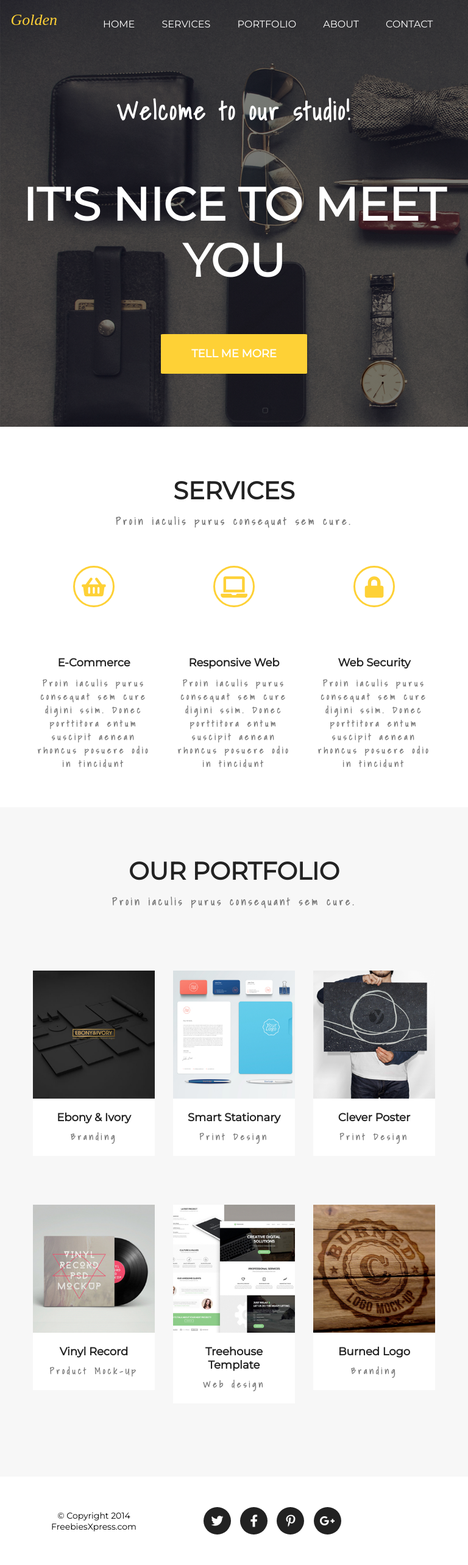
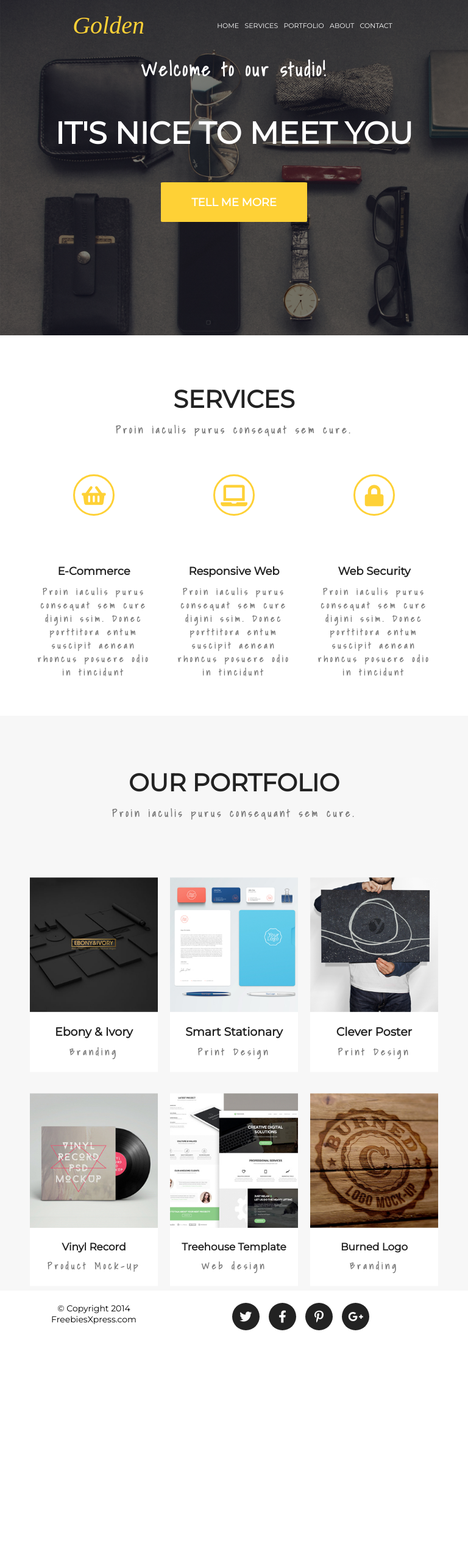
Before and after one commit to kazik545/modul-4, a website: page zadanie-4/index.html in a window 768 px wide. Shown: the whole page at 61% size. After the commit the page ends 2192 px from the top, so only its background shows below. Drawn offline with Linux system fonts and the light colour scheme; a web font is replaced by a local one.

Commit message:
add resposive view

```diff
--- a/zadanie-4/index.html
+++ b/zadanie-4/index.html
@@ -7,6 +7,7 @@
         <link rel="stylesheet" href="vendor/bootstrap-grid.css">
         <link rel="stylesheet" href="css/style.css">
         <link rel="stylesheet" href="https://cdnjs.cloudflare.com/ajax/libs/font-awesome/5.9.0/css/all.min.css">
+        <meta name="viewport" content="width=device-width, initial-scale=1.0">
     </head>
     <body>
         <header>
@@ -33,17 +34,17 @@
                 <h3 class="title">SERVICES</h3>
                 <h2 class="sub-title">Proin iaculis purus consequat sem cure.</h2>
                 <div class="row">
-                    <div class="col-4">
+                    <div class="col-12 col-md-4">
                         <i class="fas fa-shopping-basket"></i>
                         <h3 class="title title-small">E-Commerce</h3>
                         <h2 class="sub-title sub-title-small">Proin iaculis purus consequat sem cure digini ssim. Donec porttitora entum suscipit aenean rhoncus posuere odio in tincidunt</h2>
                     </div>
-                    <div class="col-4">
+                    <div class="col-12 col-md-4">
                         <i class="fas fa-laptop"></i>
                         <h3 class="title title-small">Responsive Web</h3>
                         <h2 class="sub-title sub-title-small">Proin iaculis purus consequat sem cure digini ssim. Donec porttitora entum suscipit aenean rhoncus posuere odio in tincidunt</h2>
                     </div>
-                    <div class="col-4">
+                    <div class="col-12 col-md-4">
                         <i class="fas fa-lock"></i>
                         <h3 class="title title-small">Web Security</h3>
                         <h2 class="sub-title sub-title-small">Proin iaculis purus consequat sem cure digini ssim. Donec porttitora entum suscipit aenean rhoncus posuere odio in tincidunt</h2>
@@ -56,7 +57,7 @@
                 <h3 class="title">OUR PORTFOLIO</h3>
                 <h2 class="sub-title">Proin iaculis purus consequant sem cure.</h2>
                 <div class="row">
-                    <div class="card col-4">
+                    <div class="card col-12 col-md-4">
                         <div class="row">
                             <div class="card-image col-12">
                                 <img src="images/Image.jpg" alt="image">
@@ -67,7 +68,7 @@
                             </div>
                         </div>
                     </div>
-                    <div class="card col-4">
+                    <div class="card col-12 col-md-4">
                         <div class="row">
                             <div class="card-image col-12">
                                 <img src="images/Image2.jpg" alt="image">
@@ -78,7 +79,7 @@
                             </div>
                         </div>
                     </div>
-                    <div class="card col-4">
+                    <div class="card col-12 col-md-4">
                         <div class="row">
                             <div class="card-image col-12">
                                 <img src="images/Image3.png" alt="image">
@@ -89,7 +90,7 @@
                             </div>
                         </div>
                     </div>
-                    <div class="card col-4">
+                    <div class="card col-12 col-md-4">
                         <div class="row">
                             <div class="card-image col-12">
                                 <img src="images/image4.jpg" alt="image">
@@ -100,7 +101,7 @@
                             </div>
                         </div>
                     </div>
-                    <div class="card col-4">
+                    <div class="card col-12 col-md-4">
                         <div class="row">
                             <div class="card-image col-12">
                                 <img src="images/Image5.jpg" alt="image">
@@ -111,7 +112,7 @@
                             </div>
                         </div>
                     </div>
-                    <div class="card col-4">
+                    <div class="card col-12 col-md-4">
                         <div class="row">
                             <div class="card-image col-12">
                                 <img src="images/Image6.jpg" alt="image">
@@ -128,10 +129,10 @@
         <footer>
             <div class="container">
                 <div class="row">
-                    <div class="copyright col-4">
+                    <div class="copyright col-12 col-md-4">
                         <p>© Copyright 2014 FreebiesXpress.com</p>
                     </div>
-                    <div class="social-media col-8">
+                    <div class="social-media col-12 col-md-8">
                         <ul>
                             <li><a href="#"><i class="fab fa-twitter"></i>twitter</a></li>
                             <li><a href="#"><i class="fab fa-facebook-f"></i>facebook</a></li>
--- a/zadanie-4/sass/style.scss
+++ b/zadanie-4/sass/style.scss
@@ -190,3 +190,130 @@ footer {
         }
     }
 }
+/* media */
+@media (min-width:300px) and (max-width:911px) {
+    header {
+        height: 550px;
+        .first-header {
+            margin: 20px 0 0 0;
+            font-size: 30px;
+        }
+        .second-header {
+            font-size: 50px;
+        }
+        .row {
+            justify-content: center;
+            .logo {
+                h2 {
+                    font-size: 40px;
+                    margin-bottom: 5px;
+                }
+            }
+            .menu {
+                margin-top: 10px;
+                ul {
+                    padding: 0;
+                    li {
+                        margin-right: 5px;
+                        font-size: 11px;
+                    }
+                }
+            }
+        }
+    }
+    .portfolio {
+        padding: 5px 0;
+        .card {
+            margin-bottom: 10px;
+            transform: scale(1.05);
+        }
+    }
+    footer {
+        .container {
+            .row {
+                .social-media {
+                    order: 1;
+                    margin-top: 10px;
+                    ul {
+                        white-space: nowrap;
+                        padding: 0;
+                        text-align: center;
+                        margin: 10px 0 10px 0 ;
+
+                    }
+
+                }
+                .copyright {
+                    order: 2;
+                    white-space: nowrap;
+
+                }
+
+            }
+        }
+    }
+}
+@media (min-width:300px) and (max-width:760px) and (orientation:landscape) {
+    Header {
+        height: 460px;
+        .row {
+            align-items: center;
+            justify-content: space-around;
+        }
+    }
+    .portfolio {
+        .card {
+            margin-bottom: 15px;
+            transform: scale(1);
+            flex: 50%;
+        }
+    }
+    .title {
+        padding-top: 60px;
+    }
+}
+@media (min-width:767px) {
+    header {
+        .row {
+            justify-content: space-evenly;
+            align-items: center;
+        }
+    }
+    .portfolio {
+        .card:nth-of-type(4) {
+            .title-small {
+                font-size: 16px;
+            }
+        }
+        .card:nth-of-type(5) {
+            .title-small {
+                font-size: 16px;
+            }
+        }
+        .card:nth-of-type(6) {
+            .title-small {
+                font-size: 16px;
+            }
+        }
+    }
+    footer {
+        .container {
+            .row {
+                .copyright {
+                    order: 1;
+                    white-space: normal;
+                }
+                .social-media {
+                    order: 2;
+                }
+            }
+        }
+    }
+}
+@media (min-width:767px) and (orientation:landscape) {
+    header {
+        .row {
+            align-items: unset;
+        }
+    }
+}
```
Also changed, not shown: zadanie-4/css/style.css, 1 other file.
